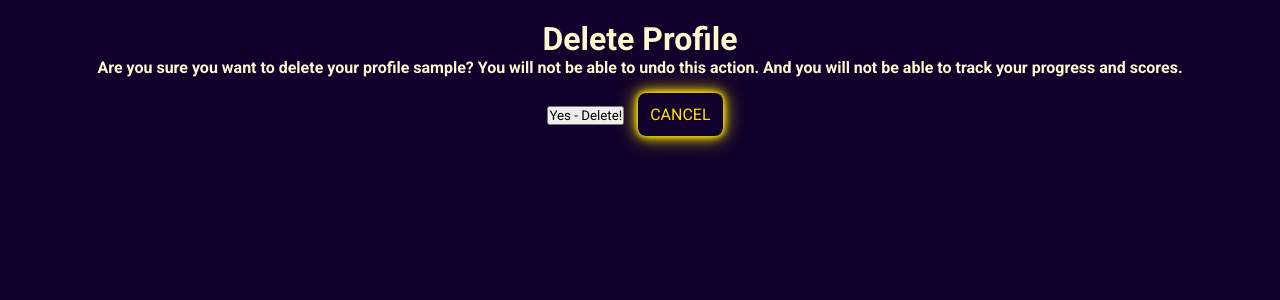
After one commit to jermzblake/Trivia-Night, a Django app: page /profile/1/delete/ in a window 1280 px wide. The commit adds this page. Shown: the top 300 px of the page. Run offline with Django 3.2, Linux system fonts and the light colour scheme; the visitor is signed in with stand-in values (Sample User, id 1); data comes from the database, SQL or seed files in the repository.

Commit message:
add delete funcitonality

```diff
--- a/main_app/static/css/detail.css
+++ b/main_app/static/css/detail.css
@@ -112,3 +112,12 @@ input[type="file"] {
     font-family: "Lato", cursive;
     font-size: 1.5rem;
 }
+
+.delete-confirm {
+    color: lemonchiffon;
+}
+
+.delete {
+    color: lemonchiffon;
+    font-size: 0.33rem
+}
--- a/main_app/templates/main_app/detail.html
+++ b/main_app/templates/main_app/detail.html
@@ -24,6 +24,7 @@
         <a href="{% url 'switchboard' %}" class="btn">Play</a>
         <a href="{% url 'info' %}" class="btn">More Info</a>
         <a href="{% url 'logout' %}" class="btn-logout">Log Out</a>
+        <a class="delete" href="{% url 'profiles_delete' profile.id %}">Delete Profile</a>
     </div>
 </div>
 
--- /dev/null
+++ b/main_app/templates/main_app/profile_confirm_delete.html
@@ -0,0 +1,14 @@
+{% extends 'base.html' %} {% block content %}{% load static %}
+<link rel="stylesheet" type="text/css" href="{% static 'css/detail.css' %}" />
+<div class="play-wrapper">
+    <h1 class="delete-confirm">Delete Profile</h1>
+
+    <h4 class="delete-confirm">Are you sure you want to delete your profile <span class="delete-confirm">{{ profile.user }}</span>? You will not be able to undo this action. And you will not be able to track your progress and scores.</h4>
+
+    <form action="" method="POST">
+    {% csrf_token %}
+    <input type="submit" value="Yes - Delete!">
+    <a class="btn" href="{% url 'detail' user.id %}">Cancel</a>
+    </form>
+</div>
+{% endblock %}
--- a/main_app/views.py
+++ b/main_app/views.py
@@ -13,6 +13,7 @@ import boto3
 from django.contrib.auth import login
 from django.contrib.auth.forms import UserCreationForm
 from django.contrib.auth.decorators import login_required
+from django.contrib.auth.mixins import LoginRequiredMixin
 
 # TO DEFINE LENGTH OF TIME FOR QUESTION AND INTERMISSION PERIOD
 question_time = 20000
@@ -284,16 +285,16 @@ def add_photo(request, user_id):
             print('An error occurred uploading file to S3')
     return redirect('detail', user_id=user_id)
 
-class ProfileCreate(CreateView):
+class ProfileCreate(LoginRequiredMixin, CreateView):
   model = Profile
   fields = '__all__'
   success_url = '/play'
 
-class ProfileUpdate(UpdateView):
+class ProfileUpdate(LoginRequiredMixin, UpdateView):
   model = Profile
   fields = ['quip']
 
-class ProfileDelete(DeleteView):
+class ProfileDelete(LoginRequiredMixin, DeleteView):
   model = Profile
   success_url = 'accounts/login'
 
```
